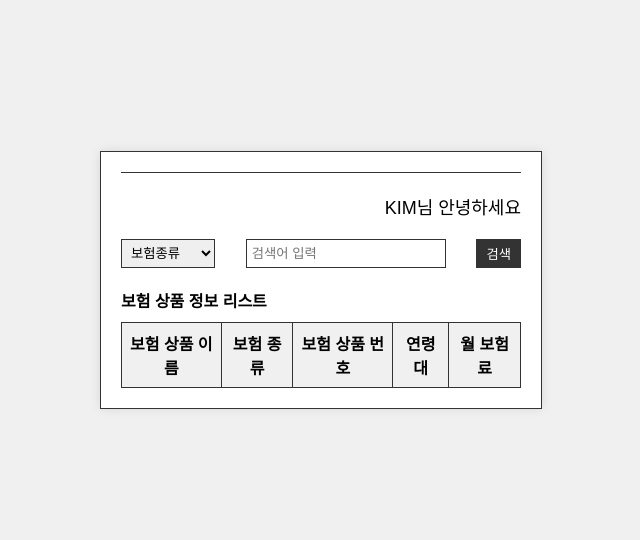
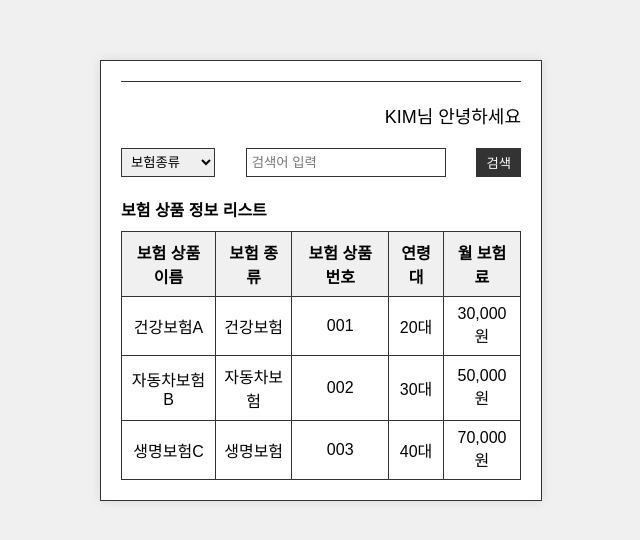
Before and after one commit to JiHwanMo/bunsanedThinking_Front, a website built with webpack: page html/customer/informationList.html in a window 1280 px wide. Shown: the part 120-660 px from the top of the page, without its empty margins (319-959 px from the left). Built offline with nearby package versions, Linux system fonts and the light colour scheme; no server answers.

Commit message:
infoList 연구중
윰구중

```diff
--- a/html/customer/informationList.html
+++ b/html/customer/informationList.html
@@ -34,7 +34,7 @@
         <th>월 보험료</th>
       </tr>
       </thead>
-      <tbody id="insuranceList">
+      <tbody id="list">
       <!-- JavaScript로 추가되는 레코드 -->
       </tbody>
     </table>
--- a/js/utils/uiUtils/buttonManager/customer/customer.js
+++ b/js/utils/uiUtils/buttonManager/customer/customer.js
@@ -46,7 +46,7 @@ const productTaskMapper = {
   LOAN_LIST: loanList
 }
 
-export const initialButtons = (buttonMessages, buttonActionMapper) => {
+const initialButtons = (buttonMessages, buttonActionMapper) => {
   const buttonContainer = document.getElementById("buttonContainer");
 
   // 객체의 각 항목을 순회하여 버튼 생성
--- a/js/utils/uiUtils/tableRenderer/customer/customer.js
+++ b/js/utils/uiUtils/tableRenderer/customer/customer.js
@@ -1,3 +1,41 @@
 export const renderTable = () => {
+  initialTable(insuranceData);
+}
 
+const initialTable = (data) => {
+  const list = document.getElementById('list');
+  data.forEach(item => {
+    const row = document.createElement("tr");
+    row.innerHTML = `
+        <td>${item.name}</td>
+        <td>${item.type}</td>
+        <td>${item.number}</td>
+        <td>${item.ageGroup}</td>
+        <td>${item.premium}</td>
+      `;
+
+    // 각 행에 클릭 이벤트 추가
+    row.addEventListener("click", () => {
+      if (selectedRow) {
+        selectedRow.classList.remove("selected");
+      }
+      row.classList.add("selected");
+      selectedRow = row;
+    });
+
+    // 더블 클릭 시 상세 페이지로 이동
+    row.addEventListener("dblclick", () => {
+      // 상세 정보를 세션에 저장
+      sessionStorage.setItem("selectedInsurance", JSON.stringify(item));
+      window.location.href = "detail.html";
+    });
+
+    list.appendChild(row);
+  });
 }
+
+const insuranceData = [
+  { name: "건강보험A", type: "건강보험", number: "001", ageGroup: "20대", premium: "30,000원", coverage: "상해 보장", conditions: "없음", term: "1년", disease: "고혈압" },
+  { name: "자동차보험B", type: "자동차보험", number: "002", ageGroup: "30대", premium: "50,000원", coverage: "사고 보장", conditions: "무사고 경력", term: "5년", disease: "없음" },
+  { name: "생명보험C", type: "생명보험", number: "003", ageGroup: "40대", premium: "70,000원", coverage: "생명 보장", conditions: "건강검진 필요", term: "10년", disease: "없음" }
+];
```
